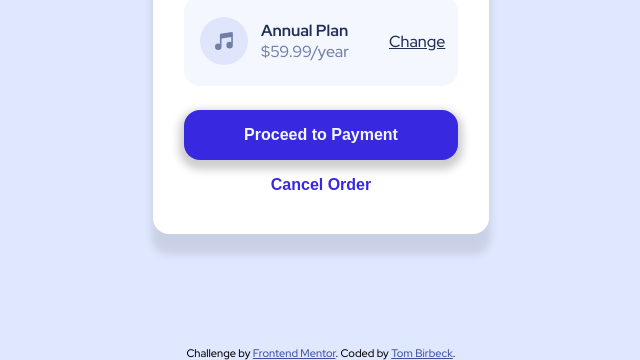
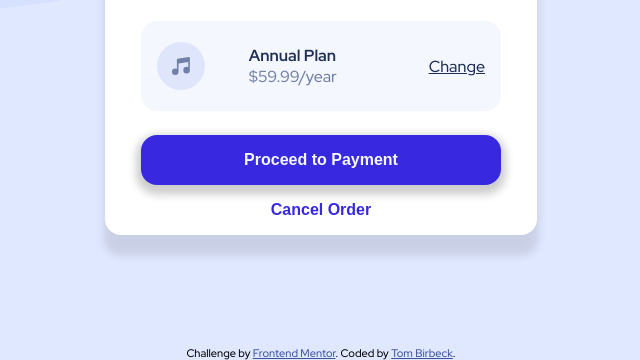
Before and after one commit to TomBirbeck/order-summary, a plain HTML site: page index.html in a window 1536 px wide. Shown: the part 454-814 px from the top of the page, without its empty margins (447-1087 px from the left). Drawn offline with Linux system fonts and the light colour scheme.

Commit message:
updated component to det back ground image, remove unneeded height on the card and alter the max width

```diff
--- a/styles.css
+++ b/styles.css
@@ -15,7 +15,10 @@
 
 html, body {
     font-family: 'Red Hat Display', sans-serif;
+    background-image: url('./images/pattern-background-mobile.svg');
     height: 100%;
+    background-size:contain;
+    background-repeat: no-repeat;
     background-color: var(--pale-blue);
 }
 
@@ -31,15 +34,13 @@ img, picture, video, canvas, svg {
 main {
     height: 100%;
     display: flex;
-    justify-content: center;
-    align-items: center;
+   align-items: center;
+   justify-content: center;
 }
 
 .card {
-    height: 85%;
-    max-height: 36rem;
-    width: 90%;
-    max-width: 21rem;
+    /* max-height: 36rem; */
+    max-width: 22rem;
     border-radius: 1rem;
     background-color: white;
     box-shadow: 0 1.2rem 0.5rem 0.1rem rgba(0, 0, 0, 0.1);
@@ -53,7 +54,7 @@ main {
     display: flex;
     flex-direction: column;
     align-items: center;
-    padding: 2rem 1rem;
+    padding: 2rem 1rem 0 1rem;
     gap: 1.5rem;
 }
 
@@ -73,6 +74,7 @@ main {
     display: flex;
     flex-direction: row;
     align-items: center;
+    justify-content: space-between;
     width: 90%;
     border-radius: 1rem;
     padding: 1rem 1rem;
@@ -81,7 +83,7 @@ main {
 
 .plan-container::before {
     content: url('./images/icon-music.svg');
-    margin: 0.3rem 0.8rem 0 0;
+    margin: 0.3rem 0 0 0;
     alt: "";
 }
 
@@ -91,7 +93,7 @@ main {
 }
 
 .plan-info {
-    margin-right: 2.5rem;
+    margin-right: 3rem;
 }
 
 .plan-price {
@@ -151,3 +153,12 @@ main {
 .attribution a {
     color: hsl(228, 45%, 44%);
 }
+
+@media screen and (min-width: 1300px) {
+    body {
+        background-image: url('./images/pattern-background-desktop.svg');
+    }
+    .card {
+        max-width: 27rem;
+    }
+}
```
